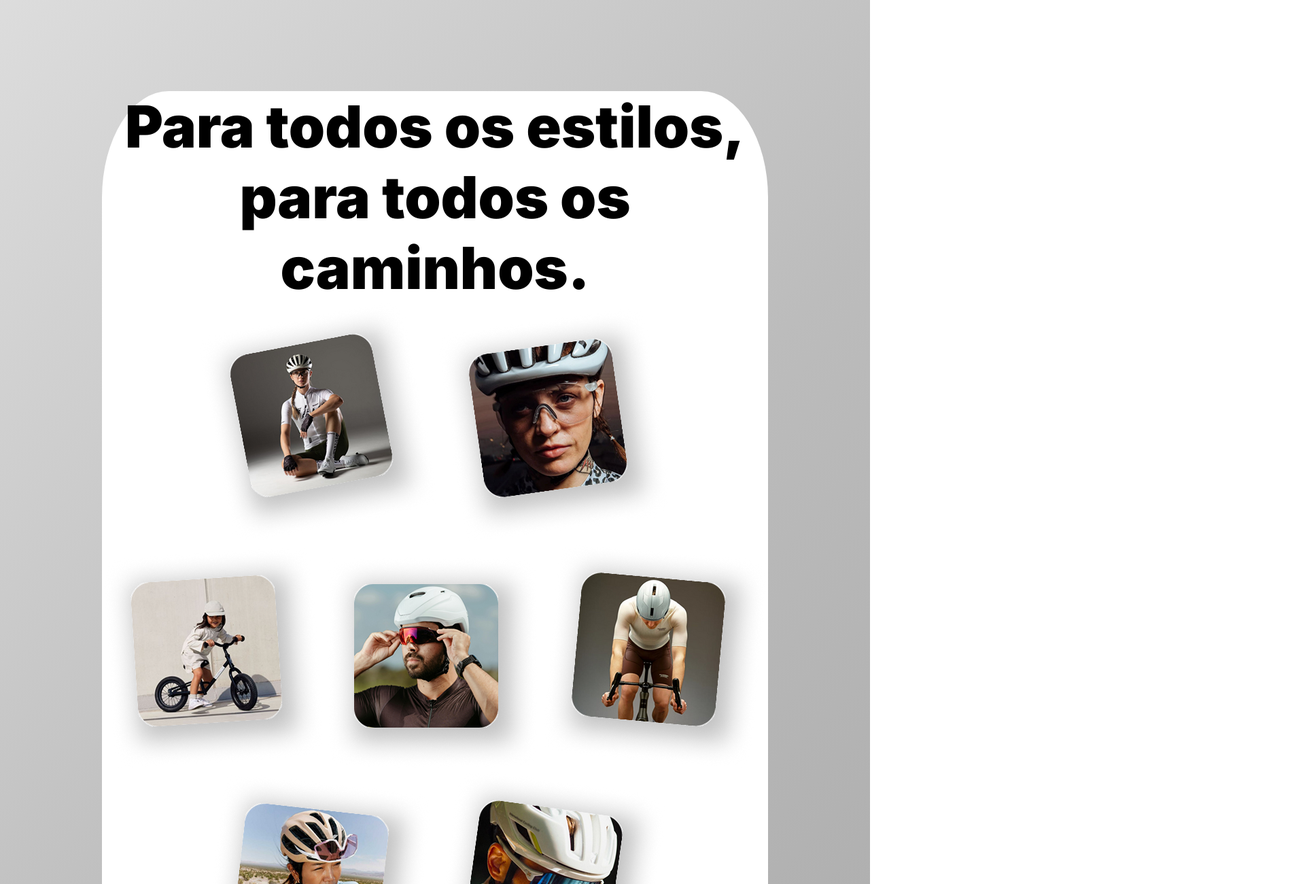
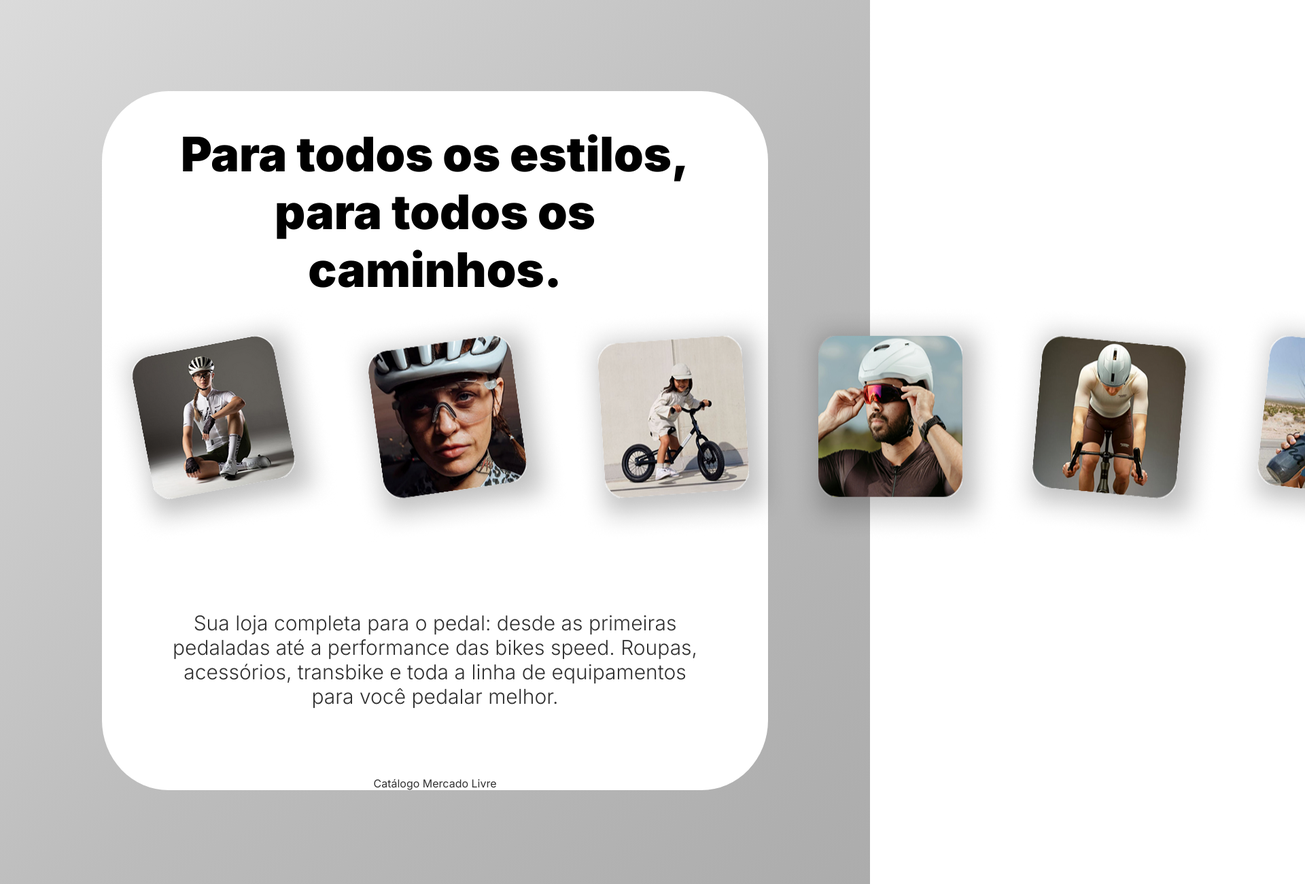
Before and after one commit to jrs1lva/landing-page-jn-sports, a plain HTML site: page index.html in a window 1280 px wide. Shown: the part 980-2280 px from the top of the page at 68% size, 1920 px wide, since content can reach past the window. Drawn offline with Linux system fonts and the light colour scheme.

Commit message:
feat: update css

```diff
--- a/style.css
+++ b/style.css
@@ -207,3 +207,20 @@ main {
   border-radius: 10%;
   text-align: center;
 }
+
+#catalogo h1 {
+  font-size: 70px;
+  padding: 50px 100px 10px;
+}
+
+#catalogo p {
+  font-size: 30px;
+  padding: 100px;
+}
+
+#layout-catalogo {
+  display: flex;
+  flex-direction: row;
+  gap: 0;
+  padding: 0px;
+}
```
